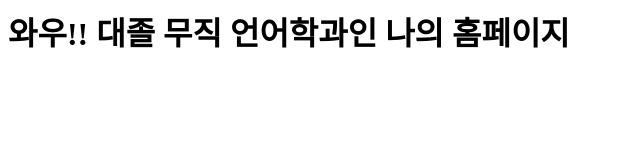
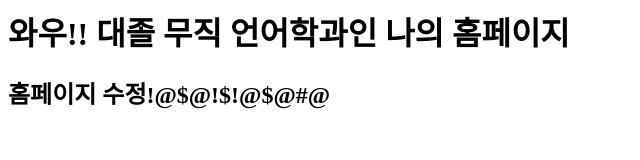
Before and after one commit to seachjob1234/seachjob1234.github.io, a plain HTML site: page index.html in a window 1280 px wide. Shown: the whole page, without its empty margins (0-640 px from the left). Drawn offline with Linux system fonts and the light colour scheme.

Commit message:
Update index.html

```diff
--- a/index.html
+++ b/index.html
@@ -1 +1,2 @@
 <h1> 와우!! 대졸 무직 언어학과인 나의 홈페이지 </h1>
+<h2>홈페이지 수정!@$@!$!@$@#@</h2>
```
